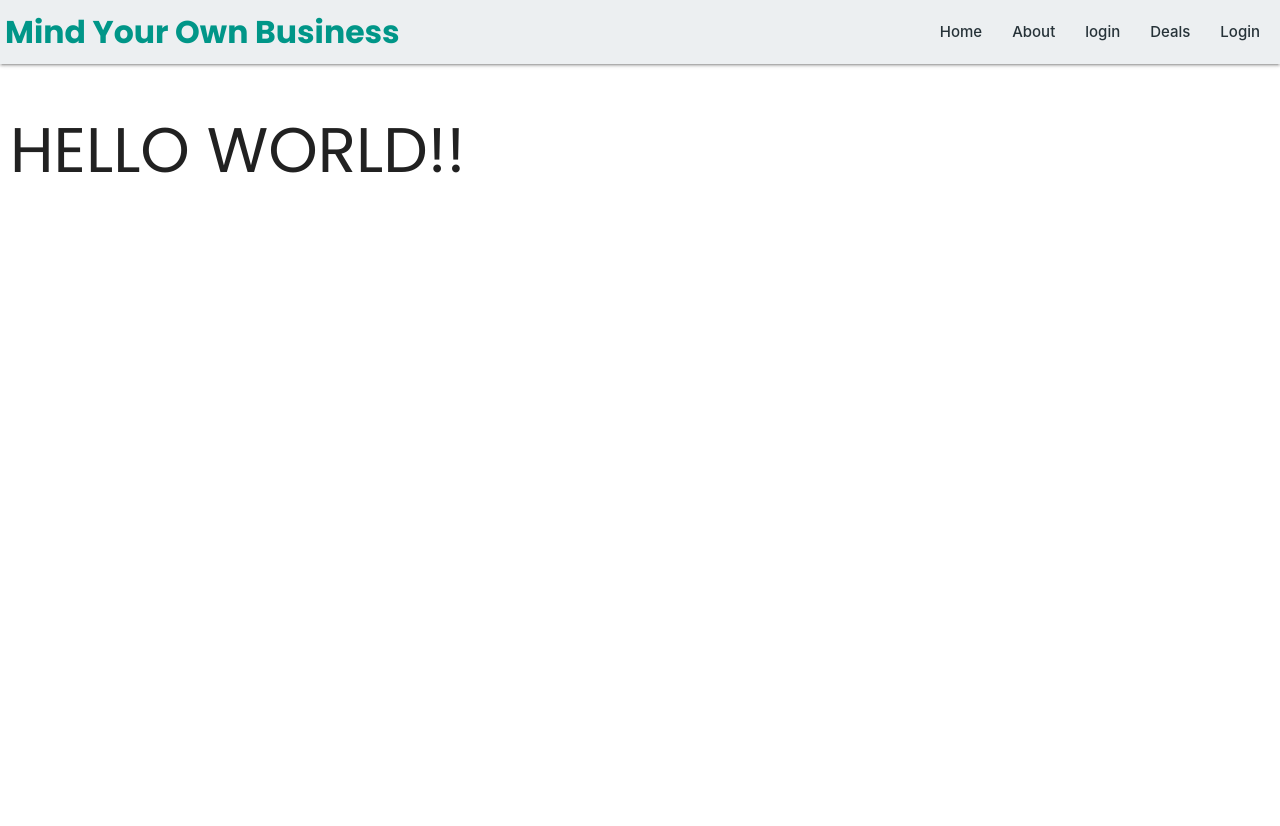
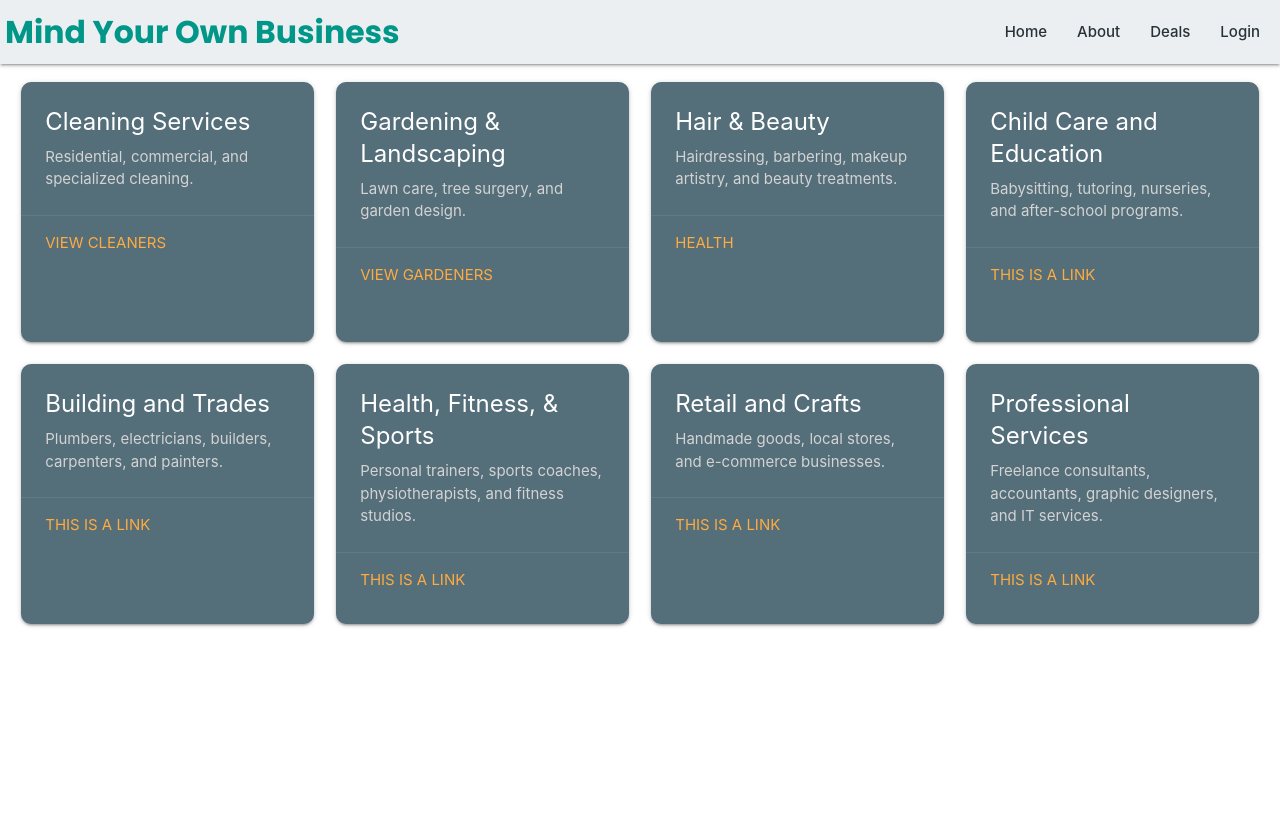
Before and after one commit to DeanoPHP/msp3, a Flask app: page / in a window 1280 px wide. Shown: the top 826 px of the page. Run offline with Flask 3, Linux system fonts and the light colour scheme; some web fonts are replaced.

Commit message:
feat: designed homepage with styled cards and layout improvements

```diff
--- a/app/static/css/style.css
+++ b/app/static/css/style.css
@@ -65,6 +65,32 @@ i.material-icons {
     padding: 10px;
 }
 
+/* ----------------------------------Cards Home */
+.card {
+    height: 260px;
+    flex-grow: 1;
+    border-radius: 10px;
+    transition: background-color 0.3s ease, transform 0.3s ease;
+}
+
+.card:hover {
+    background-color: #263238 !important;
+    /* Darker grey */
+    transform: scale(1.05);
+    /* Slightly enlarges the card */
+    box-shadow: 0 8px 16px rgba(0, 0, 0, 0.3);
+    /* Adds a deeper shadow */
+}
+
+.card-title {
+    font-size: 24px !important;
+    font-weight: 400 !important;
+}
+
+.card p {
+    color: lightgray !important;
+}
+
 /* ----------------------------------Forms */
 .form-container {
     width: 600px;
--- a/app/templates/base.html
+++ b/app/templates/base.html
@@ -28,7 +28,6 @@
                     <ul id="nav-mobile" class="right hide-on-med-and-down">
                         <li><a href="{{ url_for('main.home') }}">Home</a></li>
                         <li><a href="{{ url_for('main.about') }}">About</a></li>
-                        <li><a href="{{ url_for('main.login') }}">login</a></li>
                         <li><a href="#">Deals</a></li>
                         {% if "user" not in session %}
                             <li><a href="{{ url_for('main.login') }}">Login</a></li>
--- a/app/templates/index.html
+++ b/app/templates/index.html
@@ -1,4 +1,105 @@
 {% extends "base.html" %}
+{% block title %} Home Page {% endblock %}
+
 {% block main %}
-    <h1>Hello World!!</h1>
+
+<div class="row">
+    <div class="col s12 m6 l3">
+        <div class="card blue-grey darken-1">
+            <div class="card-content white-text">
+                <span class="card-title">Cleaning Services</span>
+                <p>Residential, commercial, and specialized cleaning.</p>
+            </div>
+            <div class="card-action">
+                <a href="">View Cleaners</a>
+            </div>
+        </div>
+    </div>
+
+    <div class="col s12 m6 l3">
+        <div class="card blue-grey darken-1">
+            <div class="card-content white-text">
+                <span class="card-title">Gardening & Landscaping</span>
+                <p>Lawn care, tree surgery, and garden design.</p>
+            </div>
+            <div class="card-action">
+                <a href="">View Gardeners</a>
+            </div>
+        </div>
+    </div>
+
+    <div class="col s12 m6 l3">
+        <div class="card blue-grey darken-1">
+            <div class="card-content white-text">
+                <span class="card-title">Hair & Beauty</span>
+                <p>Hairdressing, barbering, makeup artistry, and beauty treatments.</p>
+            </div>
+            <div class="card-action">
+                <a href="">Health</a>
+            </div>
+        </div>
+    </div>
+
+    <div class="col s12 m6 l3">
+        <div class="card blue-grey darken-1">
+            <div class="card-content white-text">
+                <span class="card-title">Child Care and Education</span>
+                <p>Babysitting, tutoring, nurseries, and after-school programs.</p>
+            </div>
+            <div class="card-action">
+                <a href="">This is a
+                    link</a>
+            </div>
+        </div>
+    </div>
+
+    <div class="col s12 m6 l3">
+        <div class="card blue-grey darken-1">
+            <div class="card-content white-text">
+                <span class="card-title">Building and Trades</span>
+                <p>Plumbers, electricians, builders, carpenters, and painters.</p>
+            </div>
+            <div class="card-action">
+                <a href="">This is a link</a>
+            </div>
+        </div>
+    </div>
+
+    <div class="col s12 m6 l3">
+        <div class="card blue-grey darken-1">
+            <div class="card-content white-text">
+                <span class="card-title">Health, Fitness, & Sports</span>
+                <p>Personal trainers, sports coaches, physiotherapists, and fitness studios.</p>
+            </div>
+            <div class="card-action">
+                <a href="">This is a
+                    link</a>
+            </div>
+        </div>
+    </div>
+
+    <div class="col s12 m6 l3">
+        <div class="card blue-grey darken-1">
+            <div class="card-content white-text">
+                <span class="card-title">Retail and Crafts</span>
+                <p>Handmade goods, local stores, and e-commerce businesses.</p>
+            </div>
+            <div class="card-action">
+                <a href="">This is a link</a>
+            </div>
+        </div>
+    </div>
+
+    <div class="col s12 m6 l3">
+        <div class="card blue-grey darken-1">
+            <div class="card-content white-text">
+                <span class="card-title">Professional Services</span>
+                <p>Freelance consultants, accountants, graphic designers, and IT services.</p>
+            </div>
+            <div class="card-action">
+                <a href="">This is a link</a>
+            </div>
+        </div>
+    </div>
+</div>
 {% endblock %}
--- a/app/templates/login.html
+++ b/app/templates/login.html
@@ -9,13 +9,13 @@
                 <form action="{{ url_for('main.login') }}" method="POST">
                     <div class="input-field col s12">
                         <i class="material-icons prefix">email</i>
-                        <input type="email" name="email" id="email-input">
+                        <input type="email" name="email" id="email-input" required>
                         <label for="email-input">Email</label>
                     </div>
 
                     <div class="input-field col s12">
                         <i class="material-icons prefix">lock</i>
-                        <input type="text" name="password" id="password">
+                        <input type="text" name="password" id="password" required>
                         <label for="password">Password</label>
                     </div>
 
```
